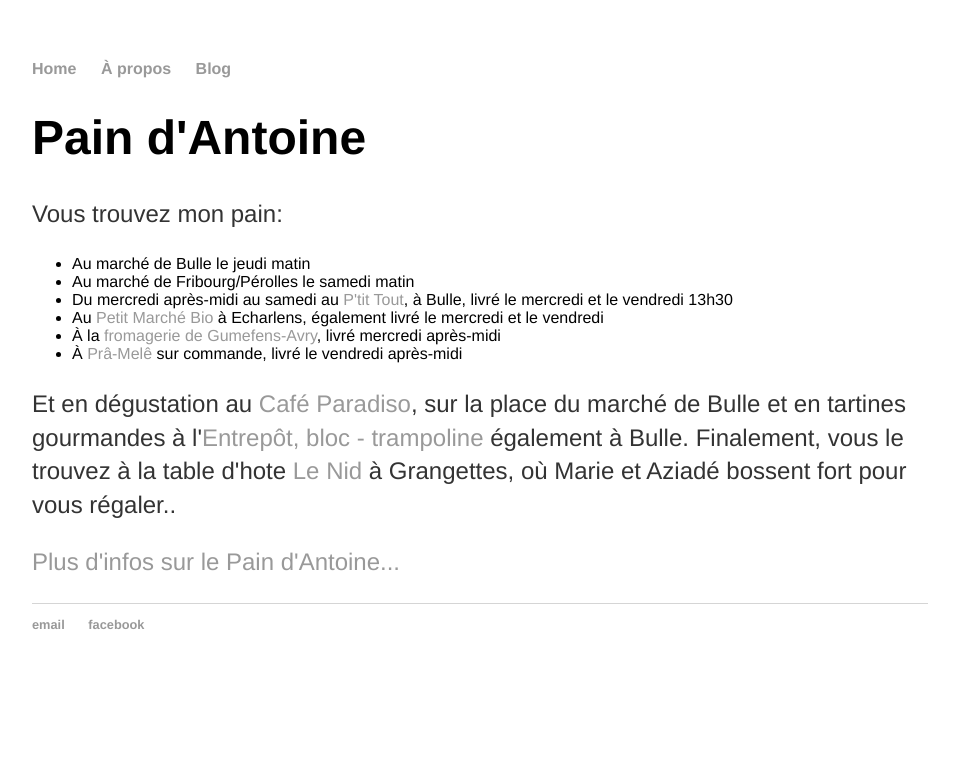
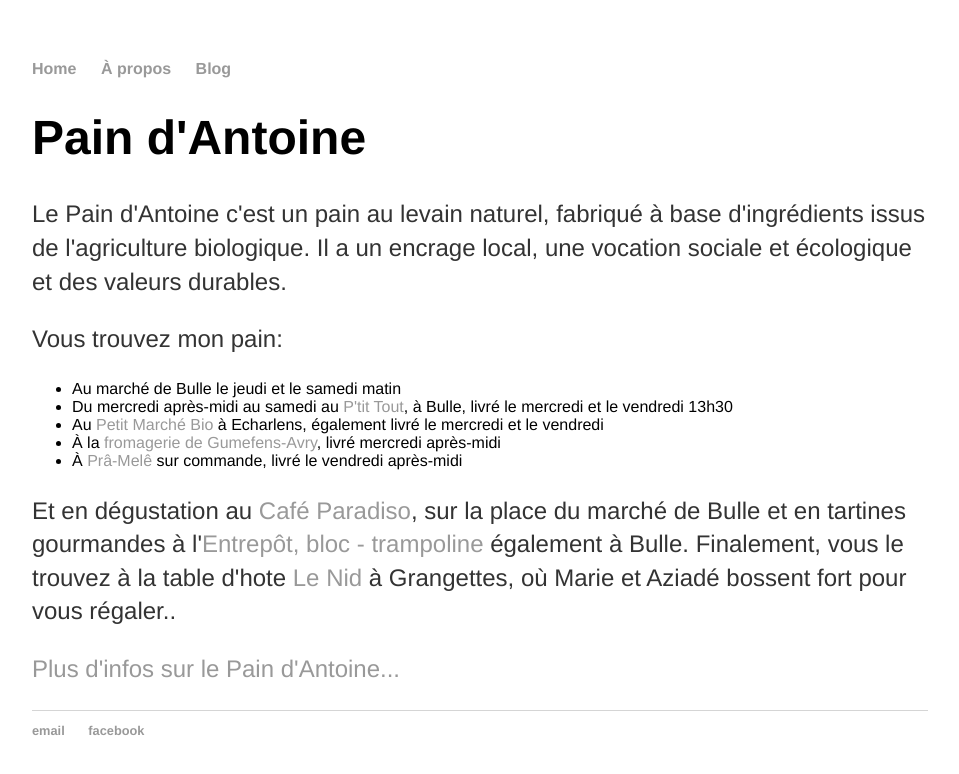
Before and after one commit to paindantoine/paindantoine.github.io, a Jekyll site: the page built from index.html, in a window 1280 px wide. Shown: the top 774 px of the page, without its empty margins (160-1119 px from the left). Built offline with Jekyll 4.4.1, drawn with Linux system fonts in a browser that asks for light colours.

Commit message:
ajouté un résumé à la page principale

```diff
--- a/index.html
+++ b/index.html
@@ -4,10 +4,14 @@ title: Pain d'Antoine
 ---
 <div class="blurb">
   <h1>Pain d'Antoine</h1>
+  <p>Le Pain d'Antoine c'est un pain au levain naturel, fabriqué à
+  base d'ingrédients issus de l'agriculture biologique. Il a un
+  encrage local, une vocation sociale et écologique et des valeurs
+  durables.</p>
+
   <p> Vous trouvez mon pain: </p>
   <ul>
-    <li>Au marché de Bulle le jeudi matin</li>
-    <li>Au marché de Fribourg/Pérolles le samedi matin</li>
+    <li>Au marché de Bulle le jeudi et le samedi matin</li>
     <li>Du mercredi après-midi au samedi
     au <a href="http://epicerie-en-vrac.ch/">P'tit Tout</a>, à Bulle,
     livré le mercredi et le vendredi 13h30</li>
```
